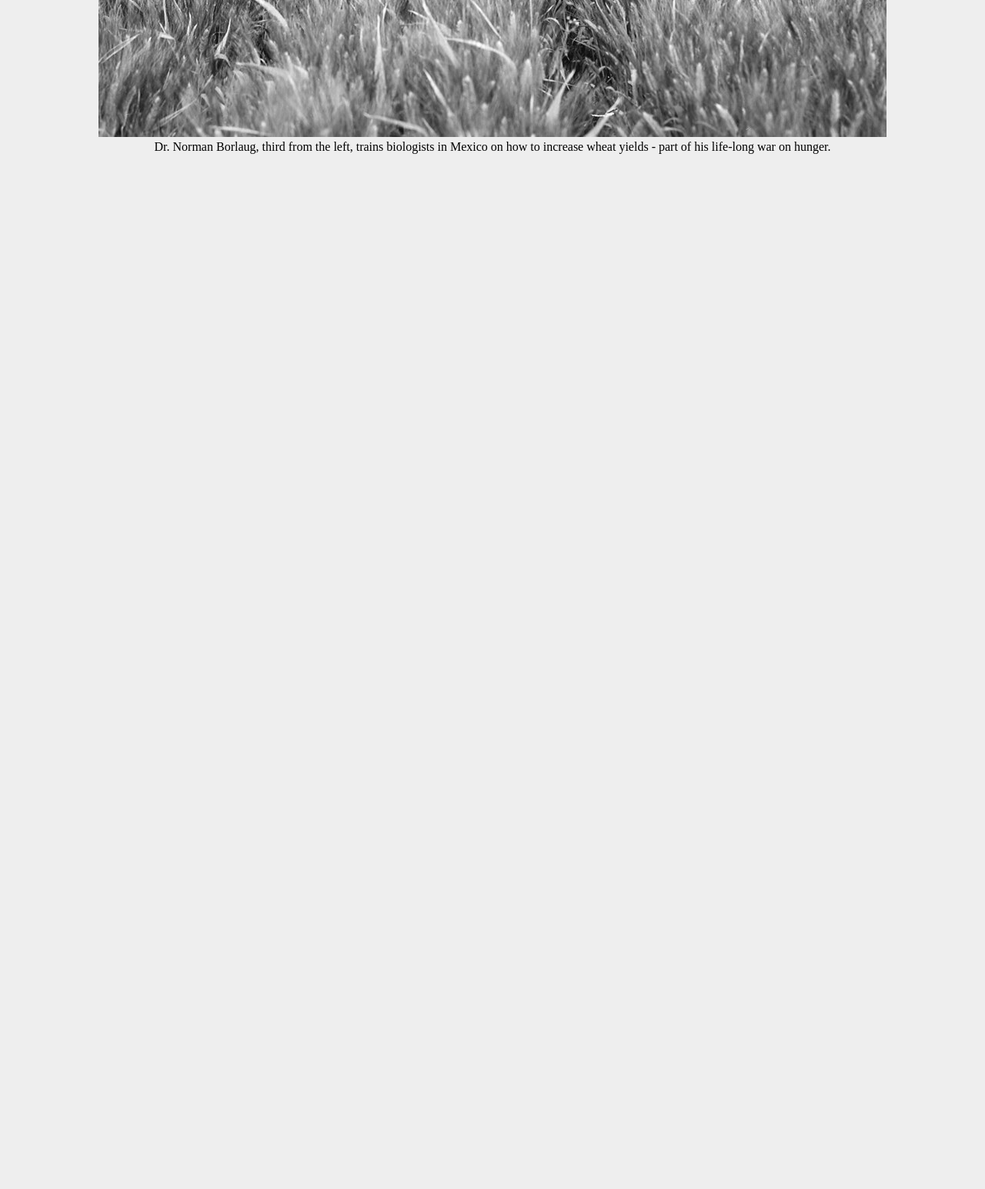
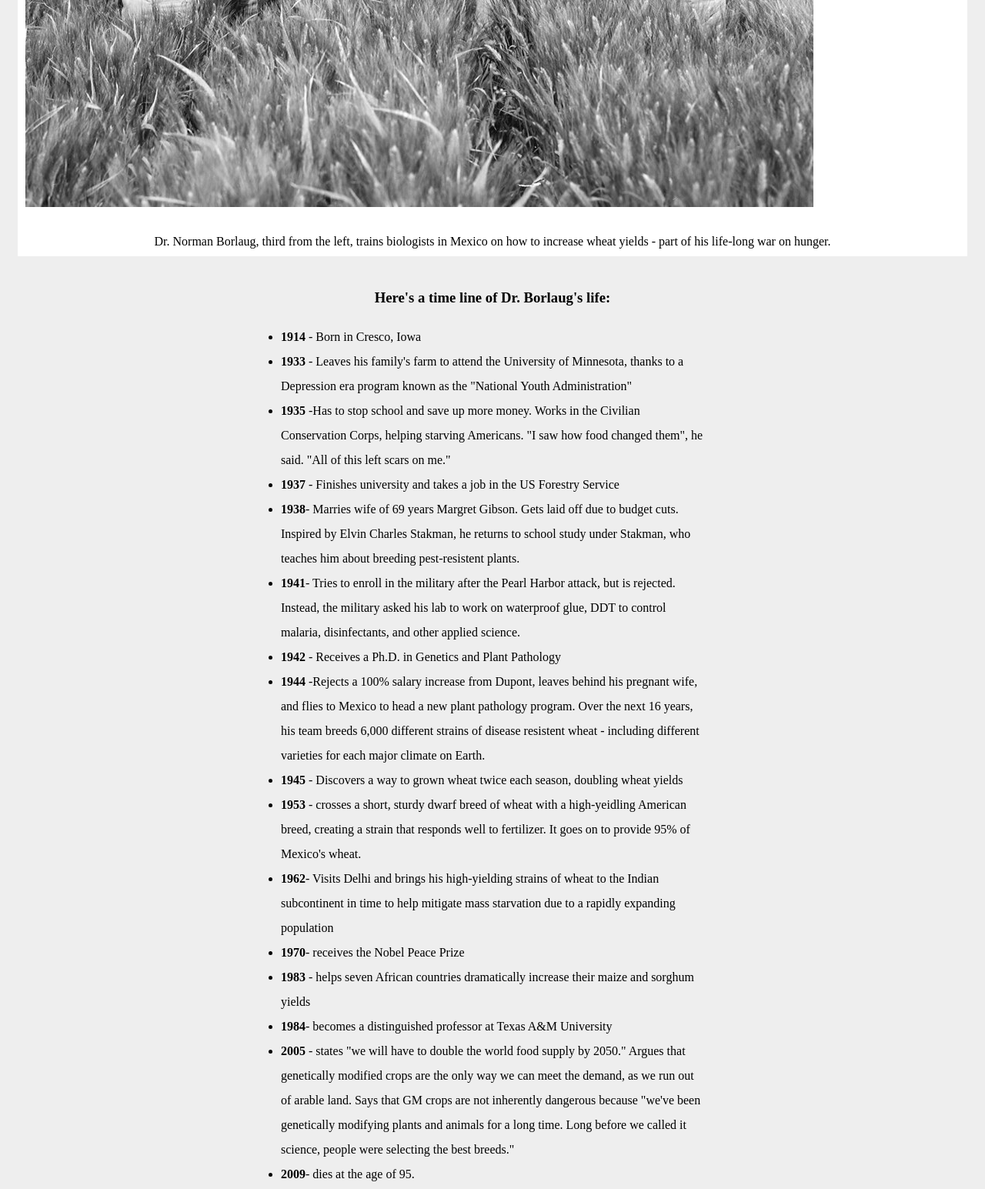
Before and after one commit to Manlikenonso/tribute-page, a plain HTML site: page index.html in a window 1280 px wide. Shown: the part 500-2045 px from the top of the page at 77% size. Before the commit the page ends 800 px from the top, so only its background shows below. Drawn offline with Linux system fonts and the light colour scheme.

Commit message:
added a tribue info and a subtitle with an unordered list

```diff
--- a/index.html
+++ b/index.html
@@ -10,23 +10,43 @@
 <body id="main">
     <h1 id="title" >
             Dr. Norman Borlaug</h1>
+            <br>
             <p>The man who saved a billion lives</p>
+            <br>
             <figure id="img-div">
-                <img src="./tribute-page-main-image.jpg" alt="Dr. Norman Borlaug, third from the left, trains biologists in Mexico on how to increase wheat yields - part of his life-long war on hunger.">
+                <img id="image" src="./tribute-page-main-image.jpg" alt="Dr. Norman Borlaug, third from the left, trains biologists in Mexico on how to increase wheat yields - part of his life-long war on hunger.">
+                <br>
+                <br>
                 <figcaption id="img-caption">
                     Dr. Norman Borlaug, third from the left, trains biologists in Mexico on how to increase wheat yields - part of his life-long war on hunger.
 
                 </figcaption>
 
             </figure>
+            <section id="tribute-info">
+                <br>
+                <h3 id="sub title">Here's a time line of Dr. Borlaug's life:</h3>
+                <ul>
+                    <li><strong>1914</strong> - Born in Cresco, Iowa</li>
+                    <li><strong>1933</strong> - Leaves his family's farm to attend the University of Minnesota, thanks to a Depression era program known as the "National Youth Administration"</li>
+                    <li><strong>1935</strong> -Has to stop school and save up more money. Works in the Civilian Conservation Corps, helping starving Americans. "I saw how food changed them", he said. "All of this left scars on me."</li>
+                    <li><strong>1937</strong> - Finishes university and takes a job in the US Forestry Service</li>
+                    <li><strong>1938</strong>- Marries wife of 69 years Margret Gibson. Gets laid off due to budget cuts. Inspired by Elvin Charles Stakman, he returns to school study under Stakman, who teaches him about breeding pest-resistent plants.
+                    </li>
+                    <li><strong>1941</strong>- Tries to enroll in the military after the Pearl Harbor attack, but is rejected. Instead, the military asked his lab to work on waterproof glue, DDT to control malaria, disinfectants, and other applied science.
+                    </li>
+                    <li><strong>1942</strong> - Receives a Ph.D. in Genetics and Plant Pathology</li>
+                    <li><strong>1944</strong> -Rejects a 100% salary increase from Dupont, leaves behind his pregnant wife, and flies to Mexico to head a new plant pathology program. Over the next 16 years, his team breeds 6,000 different strains of disease resistent wheat - including different varieties for each major climate on Earth.</li>
+                    <li><strong>1945</strong> - Discovers a way to grown wheat twice each season, doubling wheat yields</li>
+                    <li><strong>1953</strong> - crosses a short, sturdy dwarf breed of wheat with a high-yeidling American breed, creating a strain that responds well to fertilizer. It goes on to provide 95% of Mexico's wheat.</li>
+                    <li><strong>1962</strong>- Visits Delhi and brings his high-yielding strains of wheat to the Indian subcontinent in time to help mitigate mass starvation due to a rapidly expanding population</li>
+                    <li><strong>1970</strong>- receives the Nobel Peace Prize</li>
+                    <li><strong>1983</strong> - helps seven African countries dramatically increase their maize and sorghum yields</li>
+                    <li><strong>1984</strong>- becomes a distinguished professor at Texas A&M University</li>
+                    <li><strong>2005</strong> - states "we will have to double the world food supply by 2050." Argues that genetically modified crops are the only way we can meet the demand, as we run out of arable land. Says that GM crops are not inherently dangerous because "we've been genetically modifying plants and animals for a long time. Long before we called it science, people were selecting the best breeds."</li>
+                    <li><strong>2009</strong>- dies at the age of 95.</li>
 
-
-
-
-         <h3 id="tribute-info">
-
-
-         </h3>
+                </ul>
 
 
     <footer></footer>
--- a/styles.css
+++ b/styles.css
@@ -4,9 +4,32 @@
 }
 
 #main{
-    justify-content: space-evenly;
-    align-items: center;
+   padding: 15px;
+   margin: 30px 8px;
+   background-color:rgb(238,238,238);
+   border-radius: 5px;
+   text-align: center
+   ;
+}
+#img-div{
+    background: white;
+    padding: 10px;
+    margin: 0px;
+}
+#image{
+    height: auto;
+    max-width: 100%;
+    display: block;
+    margin: 0%;
+}
+h3{
     text-align: center;
-   background-color:rgb(238,238,238);
+    margin: 2% 0%;
+}
+ul{
+    text-align: left;
+    line-height: 2;
+   margin: 0 auto 50px auto;
+    max-width: 550px;
 
 }
```
